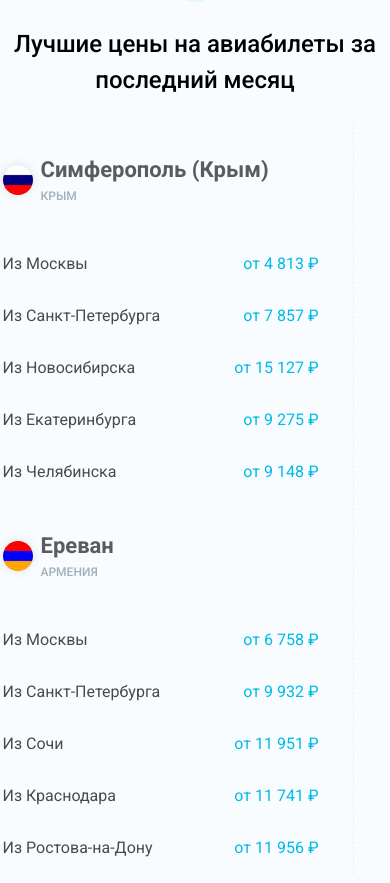
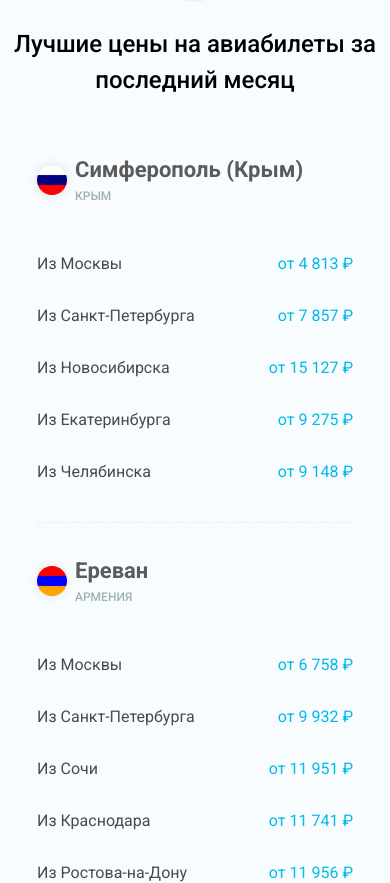
Before and after one commit to p1xar/aviasales-frontend-demo, a React (Create React App) app: page / in a window 390 px wide. Shown: the part 3094-3977 px from the top of the page. Built offline with nearby package versions, Linux system fonts and the light colour scheme.

Commit message:
Add media queries to BestPricesColumn component

```diff
--- a/src/Home/BestPrices/index.js
+++ b/src/Home/BestPrices/index.js
@@ -25,6 +25,13 @@ const BestPricesWrapper = styled.div`
     align-items: center;
     justify-content: space-between;
     flex-wrap: wrap;
+    @media screen and (min-width: 20.01rem) and (max-width: 48rem) {
+        flex-direction: column;
+        flex-wrap: nowrap;
+    }
+    @media screen and (min-width: 48.01rem) and (max-width: 71rem) {
+        justify-content: center;
+    }
 `;
 
 const BestPricesColumn = styled.div`
@@ -50,6 +57,23 @@ const BestPricesColumn = styled.div`
             padding-right: 0rem;
             padding-bottom: 1.5rem;
             border-bottom: 0.1rem dashed #E8EDF1;
+        }
+    }
+    @media screen and (min-width: 20.01rem) and (max-width: 48rem) {
+        &:not(:last-child) {
+            border-right: none;
+            margin-right: 0rem;
+            margin-left: 0rem;
+            padding-right: 0rem;
+            padding-bottom: 1.5rem;
+            border-bottom: 0.1rem dashed #E8EDF1;
+        }
+        max-width: 100%;
+    }
+    @media screen and (min-width: 48.01rem) and (max-width: 71rem) {
+        &:not(:last-child) {
+            padding-right: 1rem;
+            margin-right: 1rem;
         }
     }
 `;
@@ -153,9 +177,6 @@ const BestPricesText = styled.p`
     color: #4A4A4A;
     max-width: 40.5rem;
     text-align: center;
-    @media screen and (max-width: 20rem) {
-
-    }
 `;
 
 const BestPricesDescription = styled(BestPricesText)`
```
